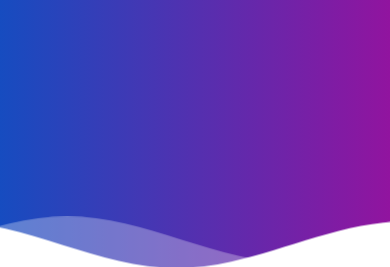
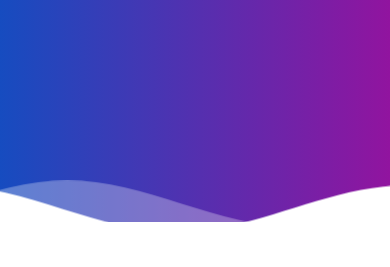
Before and after one commit to renneruan/personal-webpage, a plain HTML site: page index.html in a window 390 px wide. Shown: the part 566-833 px from the top of the page. Drawn offline with nearby package versions, Linux system fonts and the light colour scheme.

Commit message:
Retorno de correção

```diff
--- a/style.css
+++ b/style.css
@@ -115,6 +115,13 @@ b {
   overflow-y: hidden;
   background: linear-gradient(90deg, #164cc0, #91149f);
   background-size: cover;
+}
+
+@media screen and (max-width: 768px) {
+  .landing-page {
+    height: calc(100vh - 56px);
+  }
+
 }
 
 .fade-in {
@@ -432,7 +439,7 @@ footer{
 @media (max-width: 768px) {
   .waves {
     bottom:0;
-    margin-bottom: 20px !important;
+    margin-bottom: 0px !important;
     height: 60px;
     min-height: 60px;
   }
```
